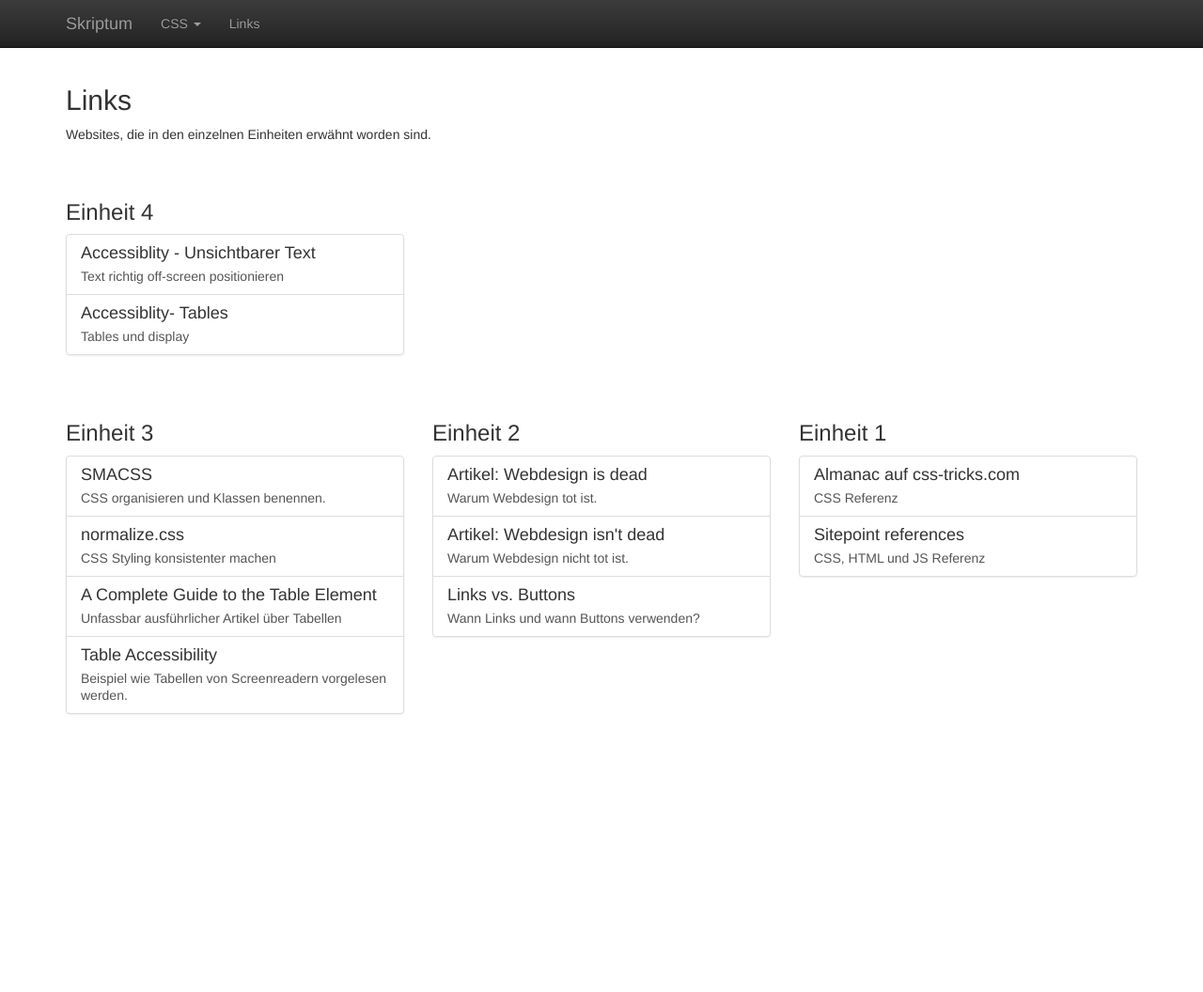
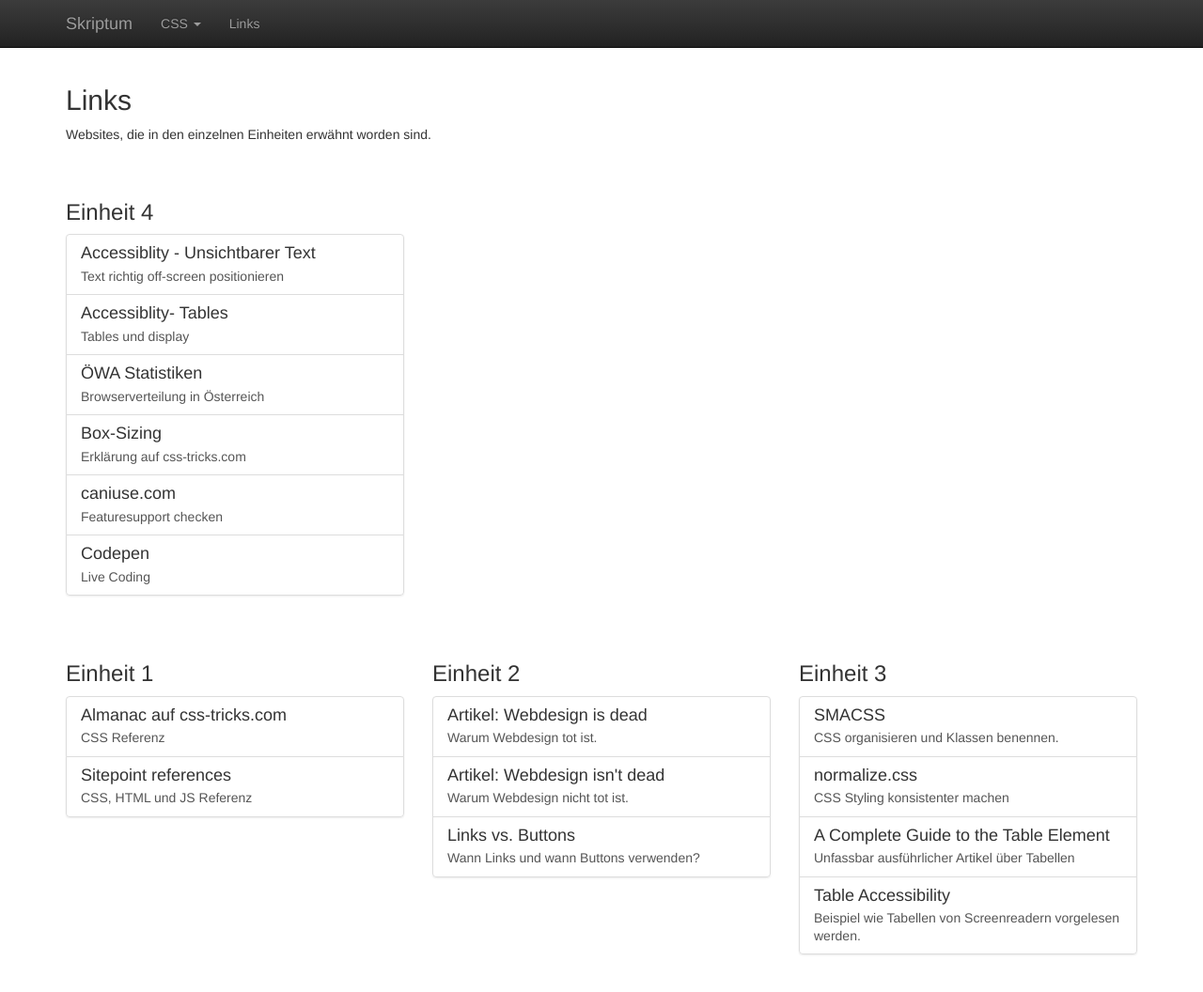
Before and after one commit to matuzo/skriptum, a Jekyll site: the page built from links/index.html, in a window 1280 px wide and 1066 px high. Shown: the top 1056 px of the window at 94% size. Built offline with Jekyll 4.4.1, drawn with Linux system fonts in a browser that asks for light colours; nearby versions of some CDN libraries.

Commit message:
update links einheit4

```diff
--- a/links/index.html
+++ b/links/index.html
@@ -24,12 +24,70 @@ overview: true
 					<p class="list-group-item-text">Tables und display</p>
 				</a>
 
+				<a href="http://www.oewa.at/index.php?id=2" class="list-group-item">
+					<h4 class="list-group-item-heading">ÖWA Statistiken</h4>
+					<p class="list-group-item-text">Browserverteilung in Österreich</p>
+				</a>
+
+				<a href="https://css-tricks.com/box-sizing/" class="list-group-item">
+					<h4 class="list-group-item-heading">Box-Sizing</h4>
+					<p class="list-group-item-text">Erklärung auf css-tricks.com</p>
+				</a>
+
+				<a href="http://caniuse.com/" class="list-group-item">
+					<h4 class="list-group-item-heading">caniuse.com</h4>
+					<p class="list-group-item-text">Featuresupport checken</p>
+				</a>
+
+				<a href="http://codepen.io/" class="list-group-item">
+					<h4 class="list-group-item-heading">Codepen</h4>
+					<p class="list-group-item-text">Live Coding</p>
+				</a>
+
 
 			</div>
 		</div>	<!-- /.col-sm-4 -->
 	</div> <!-- /.row -->
 
 	<div class="row">
+
+
+		<div class="col-sm-4">
+			<h3>Einheit 1</h3>
+
+			<div class="list-group">
+				<a href="https://css-tricks.com/almanac/" class="list-group-item">
+					<h4 class="list-group-item-heading">Almanac auf css-tricks.com</h4>
+					<p class="list-group-item-text">CSS Referenz</p>
+				</a>
+
+				<a href="http://reference.sitepoint.com/css" class="list-group-item">
+					<h4 class="list-group-item-heading">Sitepoint references</h4>
+					<p class="list-group-item-text">CSS, HTML und JS Referenz</p>
+				</a>
+			</div>
+		</div> <!-- /.col-sm-4 -->
+
+		<div class="col-sm-4">
+			<h3>Einheit 2</h3>
+
+			<div class="list-group">
+				<a href="http://mashable.com/2015/07/06/why-web-design-dead/#W4g9J57.AmkE" class="list-group-item">
+					<h4 class="list-group-item-heading">Artikel: Webdesign is dead</h4>
+					<p class="list-group-item-text">Warum Webdesign tot ist.</p>
+				</a>
+
+				<a href="http://www.smashingmagazine.com/2015/07/web-design-is-dead-no-it-isnt/" class="list-group-item">
+					<h4 class="list-group-item-heading">Artikel: Webdesign isn't dead</h4>
+					<p class="list-group-item-text">Warum Webdesign nicht tot ist.</p>
+				</a>
+
+				<a href="https://css-tricks.com/use-button-element/" class="list-group-item">
+					<h4 class="list-group-item-heading">Links vs. Buttons</h4>
+					<p class="list-group-item-text">Wann Links und wann Buttons verwenden?</p>
+				</a>
+			</div>
+		</div>	<!-- /.col-sm-4 -->
 
 		<div class="col-sm-4">
 			<h3>Einheit 3</h3>
@@ -55,41 +113,4 @@ overview: true
 				</a>
 			</div>
 		</div>	<!-- /.col-sm-4 -->
-
-		<div class="col-sm-4">
-			<h3>Einheit 2</h3>
-
-			<div class="list-group">
-				<a href="http://mashable.com/2015/07/06/why-web-design-dead/#W4g9J57.AmkE" class="list-group-item">
-					<h4 class="list-group-item-heading">Artikel: Webdesign is dead</h4>
-					<p class="list-group-item-text">Warum Webdesign tot ist.</p>
-				</a>
-
-				<a href="http://www.smashingmagazine.com/2015/07/web-design-is-dead-no-it-isnt/" class="list-group-item">
-					<h4 class="list-group-item-heading">Artikel: Webdesign isn't dead</h4>
-					<p class="list-group-item-text">Warum Webdesign nicht tot ist.</p>
-				</a>
-
-				<a href="https://css-tricks.com/use-button-element/" class="list-group-item">
-					<h4 class="list-group-item-heading">Links vs. Buttons</h4>
-					<p class="list-group-item-text">Wann Links und wann Buttons verwenden?</p>
-				</a>
-			</div>
-		</div>	<!-- /.col-sm-4 -->
-
-		<div class="col-sm-4">
-			<h3>Einheit 1</h3>
-
-			<div class="list-group">
-				<a href="https://css-tricks.com/almanac/" class="list-group-item">
-					<h4 class="list-group-item-heading">Almanac auf css-tricks.com</h4>
-					<p class="list-group-item-text">CSS Referenz</p>
-				</a>
-
-				<a href="http://reference.sitepoint.com/css" class="list-group-item">
-					<h4 class="list-group-item-heading">Sitepoint references</h4>
-					<p class="list-group-item-text">CSS, HTML und JS Referenz</p>
-				</a>
-			</div>
-		</div> <!-- /.col-sm-4 -->
 	</div> <!-- /.row -->
```
Also changed, not shown: 1 other file.
